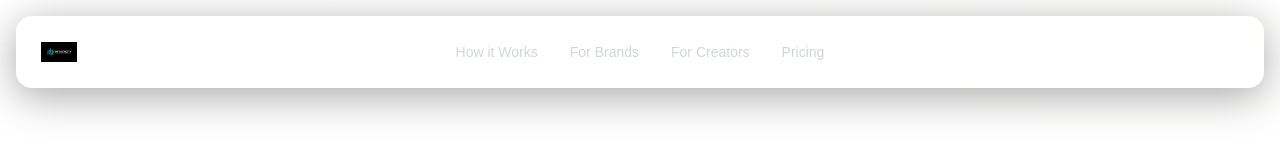
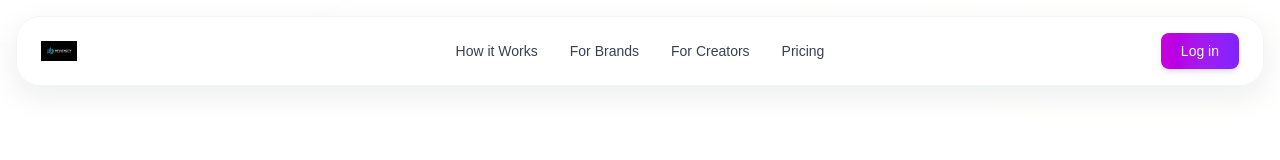
Before and after one commit to sukhdeep2813/Influencers, a Next.js app: page / in a window 1280 px wide. Shown: the top 160 px of the page. Built offline with nearby package versions, Linux system fonts and the light colour scheme.

Commit message:
Glassy to simple white

```diff
--- a/components/ui/Navbar.tsx
+++ b/components/ui/Navbar.tsx
@@ -17,7 +17,7 @@ export default function Navbar() {
 
   return (
     <header className="fixed top-4 left-0 right-0 z-50 px-4">
-      <nav className="mx-auto max-w-7xl rounded-2xl border border-white/10 bg-white/5 backdrop-blur-xl shadow-[0_8px_40px_rgba(0,0,0,0.35)]">
+      <nav className="mx-auto max-w-7xl rounded-3xl border border-gray-100 bg-white/80 backdrop-blur-sm shadow-[var(--card-shadow)]">
         <div className="grid grid-cols-[1fr_auto_1fr] items-center px-6 py-4">
           {/* Logo */}
           <Link
@@ -34,7 +34,7 @@ export default function Navbar() {
               <li key={link.href}>
                 <Link
                   href={link.href}
-                  className="relative text-sm font-medium text-gray-300 transition-all duration-300 hover:text-white after:absolute after:left-0 after:-bottom-1 after:h-[2px] after:w-0 after:bg-white after:transition-all after:duration-300 hover:after:w-full"
+                  className="relative text-sm font-medium text-gray-700 transition-all duration-300 hover:text-gray-900 after:absolute after:left-0 after:-bottom-1 after:h-[2px] after:w-0 after:bg-violet-400 after:transition-all after:duration-300 hover:after:w-full"
                 >
                   {link.label}
                 </Link>
@@ -46,7 +46,7 @@ export default function Navbar() {
           <div className="hidden md:flex justify-self-end">
             <Link
               href="/login"
-              className="rounded-xl border border-white/20 bg-white/10 px-5 py-2 text-sm font-medium text-white transition-all duration-300 hover:bg-white hover:text-black hover:shadow-lg"
+              className="rounded-lg px-5 py-2 text-sm font-medium text-white transition-all duration-300 bg-gradient-to-r from-fuchsia-600 to-violet-600 shadow-md hover:opacity-95"
             >
               Log in
             </Link>
@@ -54,7 +54,7 @@ export default function Navbar() {
 
           {/* Mobile Toggle */}
           <button
-            className="justify-self-end md:hidden rounded-lg p-2 transition hover:bg-white/10"
+                      className="justify-self-end md:hidden rounded-lg p-2 transition hover:bg-gray-100"
             onClick={() => setOpen(!open)}
             aria-label="Toggle Menu"
           >
@@ -64,14 +64,14 @@ export default function Navbar() {
 
         {/* Mobile Menu */}
         {open && (
-          <div className="border-t border-white/10 bg-black/30 backdrop-blur-xl md:hidden">
+                  <div className="border-t border-gray-100 bg-white/90 backdrop-blur-sm md:hidden">
             <div className="flex flex-col gap-1 p-5">
               {navLinks.map((link) => (
                 <Link
                   key={link.href}
                   href={link.href}
                   onClick={() => setOpen(false)}
-                  className="rounded-lg px-4 py-3 text-gray-300 transition hover:bg-white/10 hover:text-white"
+                  className="rounded-lg px-4 py-3 text-gray-700 transition hover:bg-gray-100 hover:text-gray-900"
                 >
                   {link.label}
                 </Link>
@@ -80,7 +80,7 @@ export default function Navbar() {
               <Link
                 href="/login"
                 onClick={() => setOpen(false)}
-                className="mt-3 rounded-xl border border-white/20 bg-white/10 py-3 text-center text-white transition hover:bg-white hover:text-black"
+                className="mt-3 rounded-xl border border-gray-100 bg-white py-3 text-center text-gray-900 transition hover:opacity-95"
               >
                 Log in
               </Link>
```
